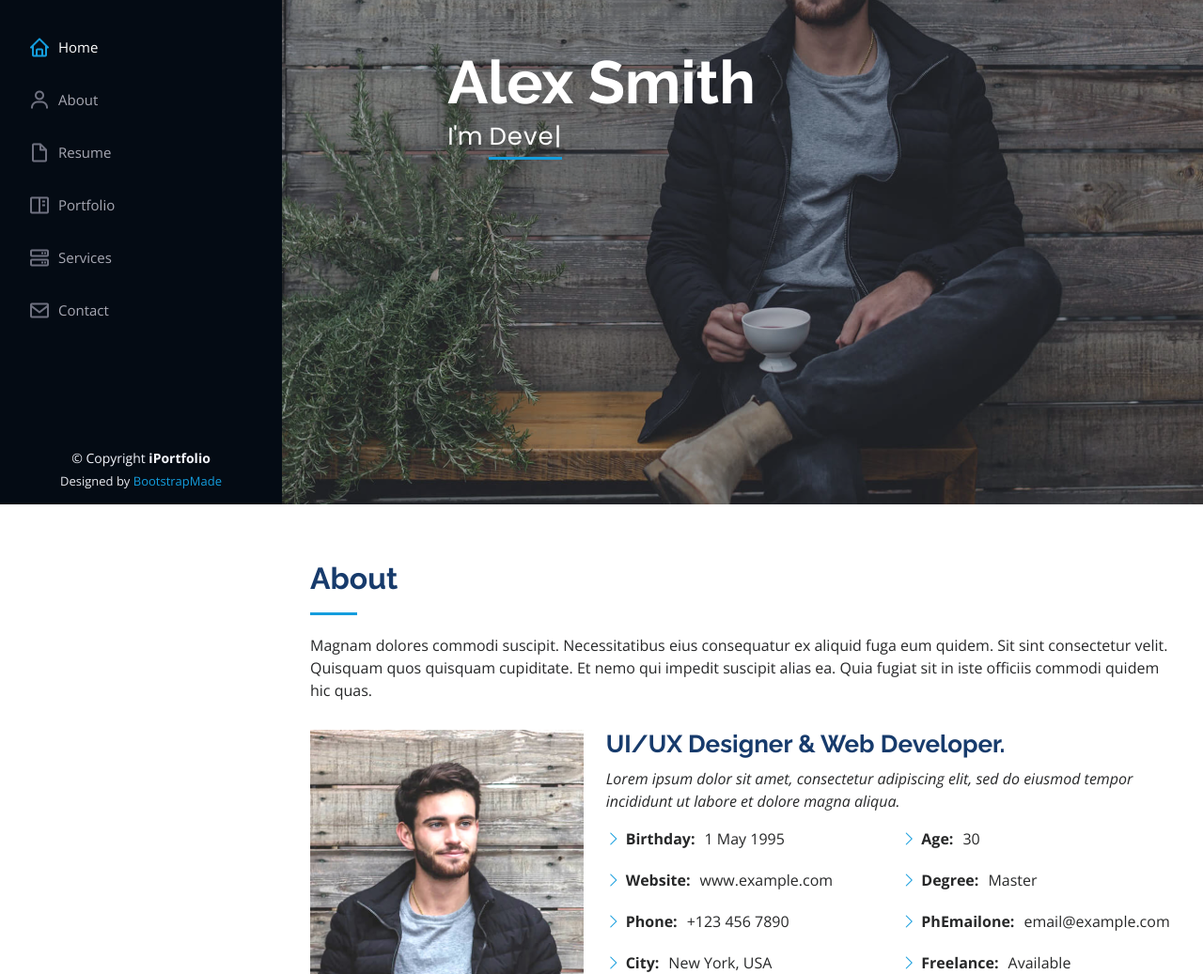
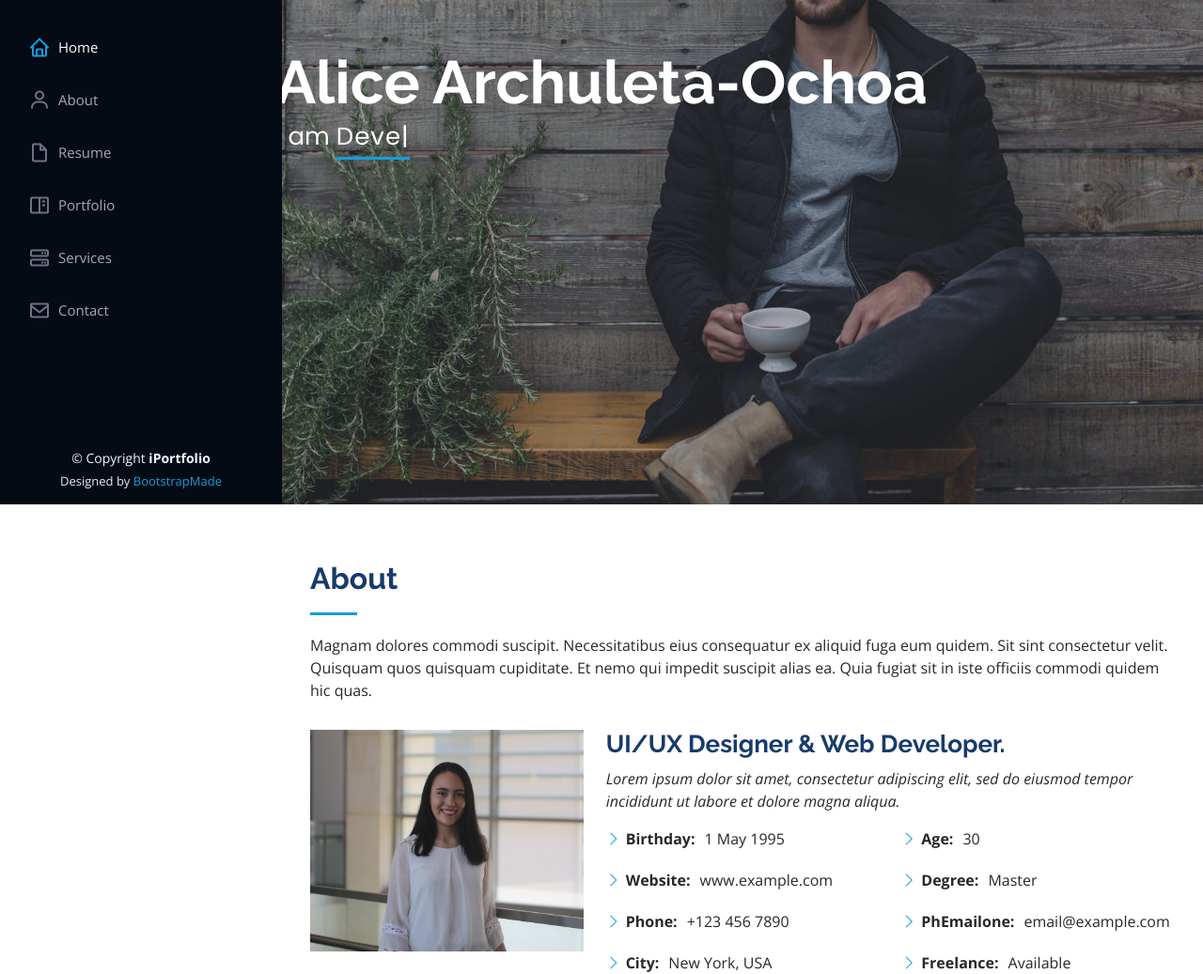
Before and after one commit to archuleao/archuleao.github.io, a plain HTML site: page index.html in a window 1280 px wide. Shown: the part 263-1300 px from the top of the page at 94% size. Drawn offline with nearby package versions, Linux system fonts and the light colour scheme.

Commit message:
Profile Picture/Name Change

```diff
--- a/index.html
+++ b/index.html
@@ -73,8 +73,8 @@
   <!-- ======= Hero Section ======= -->
   <section id="hero" class="d-flex flex-column justify-content-center align-items-center">
     <div class="hero-container" data-aos="fade-in">
-      <h1>Alex Smith</h1>
-      <p>I'm <span class="typed" data-typed-items="Designer, Developer, Freelancer, Photographer"></span></p>
+      <h1>Alice Archuleta-Ochoa</h1>
+      <p>I am <span class="typed" data-typed-items="Designer, Developer, Freelancer, Photographer"></span></p>
     </div>
   </section><!-- End Hero -->
 
@@ -91,7 +91,7 @@
 
         <div class="row">
           <div class="col-lg-4" data-aos="fade-right">
-            <img src="assets/img/profile-img.jpg" class="img-fluid" alt="">
+            <img src="assets/img/2022-TAMU-Headshot.jpg" class="img-fluid" alt="">
           </div>
           <div class="col-lg-8 pt-4 pt-lg-0 content" data-aos="fade-left">
             <h3>UI/UX Designer &amp; Web Developer.</h3>
```
Also changed, not shown: assets/img/2022-TAMU-Headshot.jpg (added).
